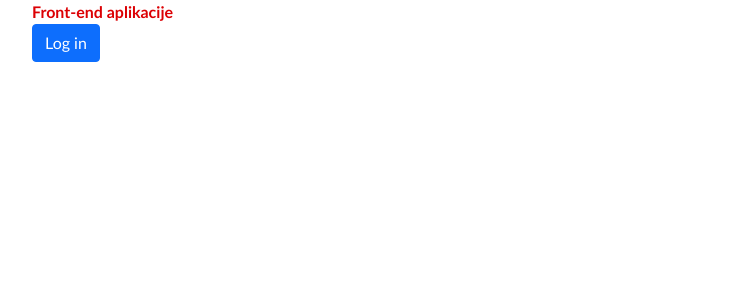
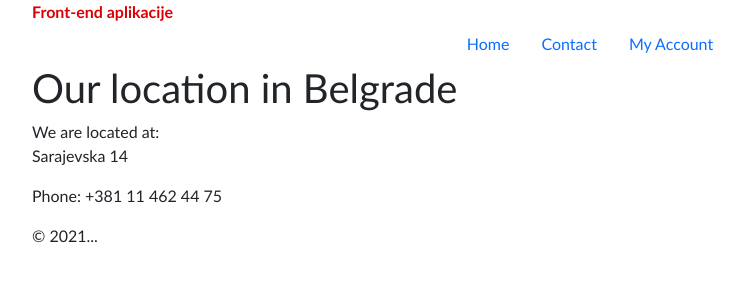
Before and after one commit to lemibbdk/restaurant-react, a React (Create React App) app: page /contact in a window 1280 px wide. Shown: the top 300 px of the page, without its empty margins (50-794 px from the left). Built offline with nearby package versions, Linux system fonts and the light colour scheme.

Commit message:
Create a base page component and use it for existing pages

```diff
--- a/package.json
+++ b/package.json
@@ -15,6 +15,7 @@
     "react": "^17.0.2",
     "react-bootstrap": "^1.6.0",
     "react-dom": "^17.0.2",
+    "react-router-dom": "^5.2.0",
     "react-scripts": "4.0.3",
     "typescript": "^4.3.2",
     "web-vitals": "^1.1.2"
@@ -42,5 +43,8 @@
       "last 1 firefox version",
       "last 1 safari version"
     ]
+  },
+  "devDependencies": {
+    "@types/react-router-dom": "^5.1.7"
   }
 }
--- a/src/components/Application/Application.tsx
+++ b/src/components/Application/Application.tsx
@@ -1,16 +1,40 @@
 import React from 'react';
 import './Application.sass';
+import { Container } from 'react-bootstrap';
+import TopMenu from '../TopMenu/TopMenu';
+import { BrowserRouter, Switch, Route } from 'react-router-dom';
+import HomePage from '../HomePage/HomePage';
+import CategoryPage from '../CategoryPage/CategoryPage';
+import ContactPage from '../ContactPage/ContactPage';
 
 function Application() {
   return (
-    <div className="Application container">
-      <div className="Application-header">
-        Front-end aplikacije
-      </div>
-      <p>
-        <button className="btn btn-primary">Log in</button>
-      </p>
-    </div>
+    <BrowserRouter>
+      <Container className="Application">
+        <div className="Application-header">
+          Front-end aplikacije
+        </div>
+        <TopMenu />
+        <div className="Application-body">
+          <Switch>
+            <Route exact path="/" component={HomePage} />
+
+            <Route exact path="/category" component={CategoryPage} />
+
+            <Route path="/contact">
+              <ContactPage title="Our location in Belgrade" phone="+381 11 462 44 75" address="Sarajevska 14" />
+            </Route>
+
+            <Route path="/profile">
+              My profile
+            </Route>
+          </Switch>
+        </div>
+        <div>
+          &copy; 2021...
+        </div>
+      </Container>
+    </BrowserRouter>
   );
 }
 
--- /dev/null
+++ b/src/components/BasePage/BasePage.tsx
@@ -0,0 +1,32 @@
+import React from 'react';
+import { Row, Col } from 'react-bootstrap';
+
+class BasePageProperties {
+  sidebar?: JSX.Element = undefined;
+}
+
+export { BasePageProperties }
+
+export default abstract class BasePage<Properties extends BasePageProperties> extends React.Component<Properties> {
+  constructor(props: Properties) {
+    super(props);
+  }
+
+  render() {
+    const sidebarSizedOnMd = this.props.sidebar ? 3 : 0;
+    const sidebarSizedOnLg = this.props.sidebar ? 3 : 0;
+
+    return (
+      <Row className="page-holder">
+        <Col className="page-body" sm={ 12 } md={ 12 - sidebarSizedOnMd } lg={ 12 - sidebarSizedOnLg }>
+          { this.renderMain() }
+        </Col>
+        <Col className="page-sidebar" sm={ 12 } md={ sidebarSizedOnMd } lg={ sidebarSizedOnLg }>
+          { this.props.sidebar }
+        </Col>
+      </Row>
+    )
+  }
+
+  abstract renderMain(): JSX.Element;
+}
--- /dev/null
+++ b/src/components/CategoryPage/CategoryPage.tsx
@@ -0,0 +1,10 @@
+import BasePage from '../BasePage/BasePage';
+
+export default class CategoryPage extends BasePage<{}> {
+
+  renderMain(): JSX.Element {
+    return (
+      <p>Kategorije</p>
+    );
+  }
+}
--- /dev/null
+++ b/src/components/ContactPage/ContactPage.tsx
@@ -0,0 +1,26 @@
+import BasePage, { BasePageProperties } from '../BasePage/BasePage';
+
+class ContactPageProperties extends BasePageProperties {
+  title: string = '';
+  phone: string = '';
+  address: string = '';
+}
+
+export default class ContactPage extends BasePage<ContactPageProperties> {
+  constructor(props: ContactPageProperties) {
+    super(props);
+  }
+
+  renderMain() {
+    return (
+      <div>
+        <h1> { this.props.title } </h1>
+        <p>
+          We are located at: <br />
+          { this.props.address }
+        </p>
+        <p>Phone: { this.props.phone }</p>
+      </div>
+    )
+  }
+}
--- /dev/null
+++ b/src/components/HomePage/HomePage.tsx
@@ -0,0 +1,10 @@
+import BasePage from '../BasePage/BasePage';
+
+export default class HomePage extends BasePage<{}> {
+
+  renderMain(): JSX.Element {
+    return (
+      <p>Pocetna stranica</p>
+    );
+  }
+}
--- /dev/null
+++ b/src/components/TopMenu/TopMenu.tsx
@@ -0,0 +1,19 @@
+import React from 'react';
+import { Nav } from 'react-bootstrap';
+import { Link } from 'react-router-dom';
+
+export default function TopMenu() {
+  return(
+    <Nav className="justify-content-center">
+      <Nav.Item>
+        <Link className="nav-link" to='/'>Home</Link>
+      </Nav.Item>
+      <Nav.Item>
+        <Link className="nav-link" to='/contact'>Contact</Link>
+      </Nav.Item>
+      <Nav.Item>
+        <Link className="nav-link" to='/profile'>My Account</Link>
+      </Nav.Item>
+    </Nav>
+);
+}
```
Also changed, not shown: 1 other file (tests, documents, lock files or other folders).
